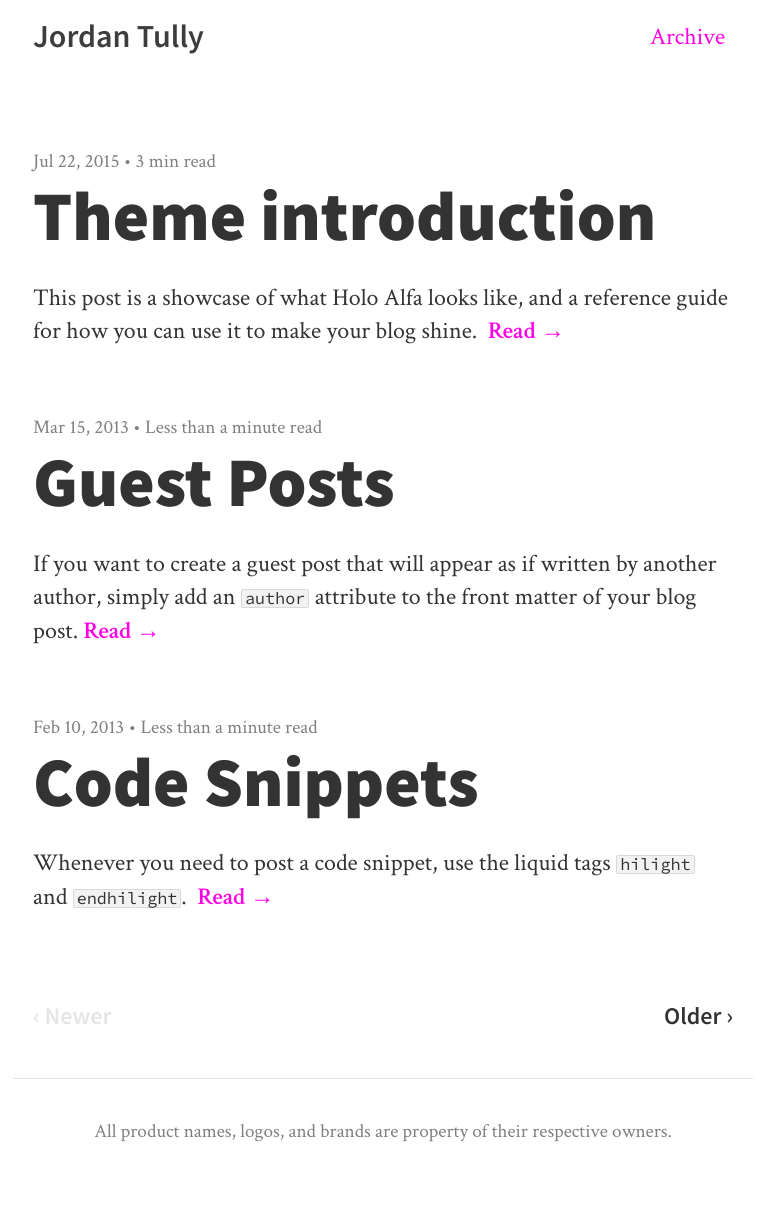
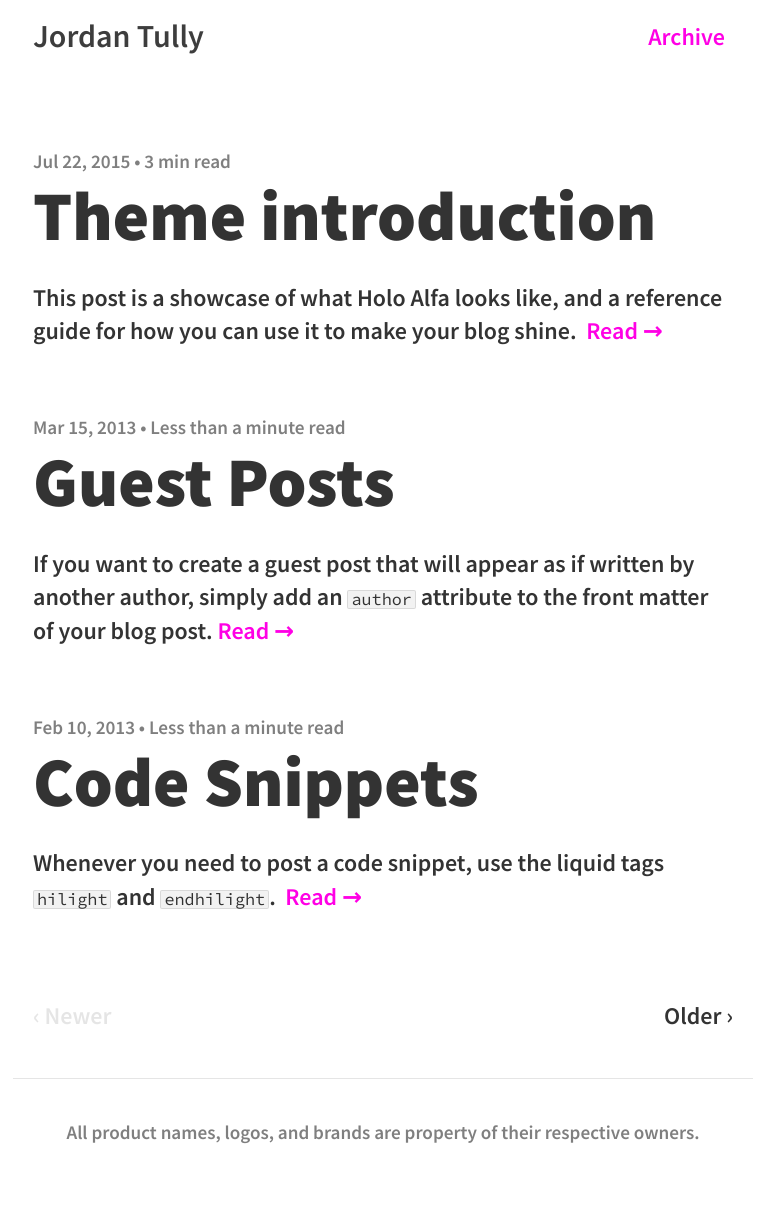
Before and after one commit to Dolichomps/dolichomps.github.io, a Jekyll site: the page built from index.html, in a window 1280 px wide. Shown: the whole page, without its empty margins (257-1020 px from the left). Built offline with Jekyll 4.4.1, drawn with Linux system fonts in a browser that asks for light colours; nearby versions of some CDN libraries; the list of posts is cut into pages by our own code.

Commit message:
change fonts

```diff
--- a/css/style.css
+++ b/css/style.css
@@ -19,7 +19,7 @@
 /* Content */
 
 body {
-  font-family: "Crimson Text", Georgia, Cambria, "Times New Roman", Times, serif;
+  font-family: "Source Sans Pro", Verdana, sans-serif;
   font-size: 22px;
   -webkit-font-smoothing: antialiased;
   font-weight: 400;
```
